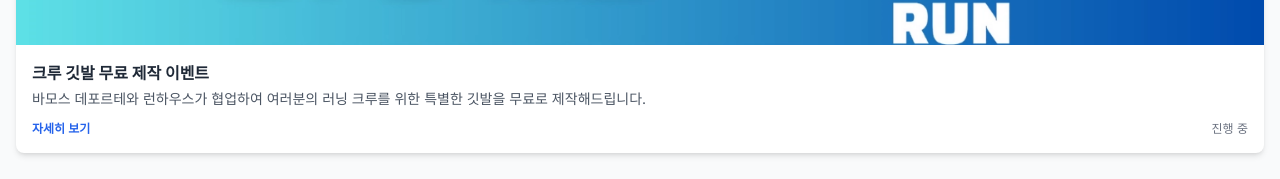
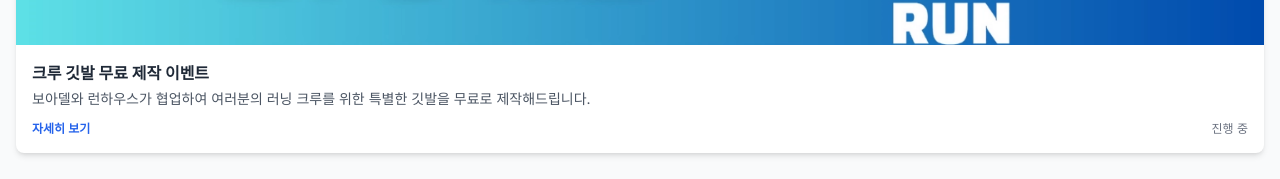
Before and after one commit to WHS95/RunningCrewMap, a Next.js app: page /notice in a window 1280 px wide. Shown: the part 291-470 px from the top of the page. Built offline with nearby package versions, Linux system fonts and the light colour scheme.

Commit message:
♻️ 바모스 에서 보아델로 브랜드명 변경

```diff
--- a/src/app/notice/page.tsx
+++ b/src/app/notice/page.tsx
@@ -38,8 +38,8 @@ export default function NoticePage() {
                 크루 깃발 무료 제작 이벤트
               </h3>
               <p className='text-sm text-gray-600 mt-1'>
-                바모스 데포르테와 런하우스가 협업하여 여러분의 러닝 크루를 위한
-                특별한 깃발을 무료로 제작해드립니다.
+                보아델와 런하우스가 협업하여 여러분의 러닝 크루를 위한 특별한
+                깃발을 무료로 제작해드립니다.
               </p>
               <div className='flex justify-between items-center mt-3'>
                 <span className='text-xs text-blue-600 font-semibold'>
```
